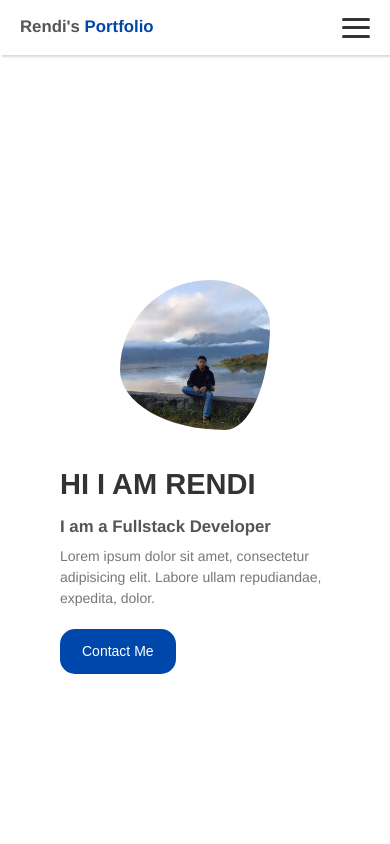
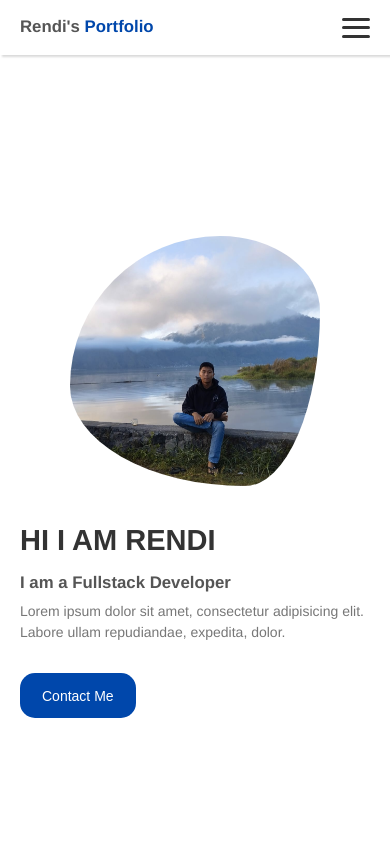
Before and after one commit to rendi12345678/rendi-portfolio, a React (Create React App) app: page / in a window 390 px wide. Shown: the top 844 px of the page. Built offline with nearby package versions, Linux system fonts and the light colour scheme.

Commit message:
Made it more responsive

```diff
--- a/src/styles/hero.css
+++ b/src/styles/hero.css
@@ -7,7 +7,7 @@
   margin-bottom: 0;
   box-sizing: border-box;
   display: grid;
-  padding: 0 4rem;
+  padding: 0 clamp(2rem, 4svw, 4rem);
   align-items: center;
 }
 
@@ -18,7 +18,6 @@
   max-width: 92rem;
   grid-template-columns: 1fr 1fr;
   padding: 4rem 0;
-  margin: auto;
   box-sizing: border-box;
 }
 
@@ -103,7 +102,6 @@
     min-height: 100svh;
     grid-template-columns: 1fr;
     row-gap: 2rem;
-    padding: 2rem;
     text-align: left;
     align-content: center;
     box-sizing: border-box;
@@ -115,17 +113,12 @@
   }
 
   .hero-image img {
-    max-width: 22rem;
-    box-sizing: border-box;
-    max-height: 30rem;
+    width: 25rem;
+    height: 25rem;
     margin-bottom: 2rem;
   }
 
   .hero-text {
     order: 2;
   }
-
-  .hero-text p {
-    margin: auto;
-  }
 }
```
